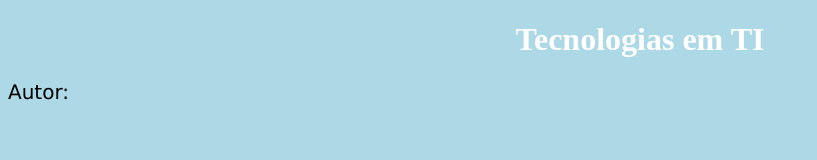
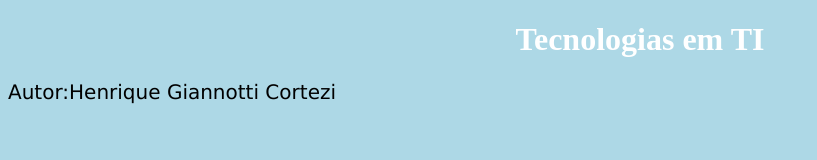
Before and after one commit to hcortezi/TI, a plain HTML site: page Index.html in a window 1280 px wide. Shown: the whole page, without its empty margins (0-817 px from the left). Drawn offline with Linux system fonts and the light colour scheme.

Commit message:
Acrescentado o nome do autor

```diff
--- a/Index.html
+++ b/Index.html
@@ -20,7 +20,7 @@
 	<body>
 
 		<h1>Tecnologias em TI</h1>
-		<p>Autor:</p>
+		<p>Autor:Henrique Giannotti Cortezi</p>
 
 	</body>
 </html>
```
